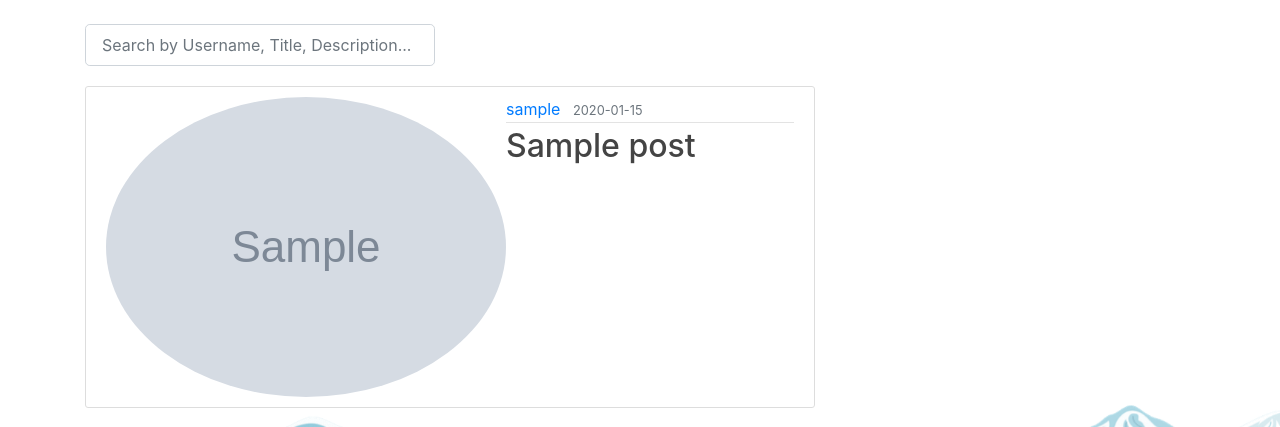
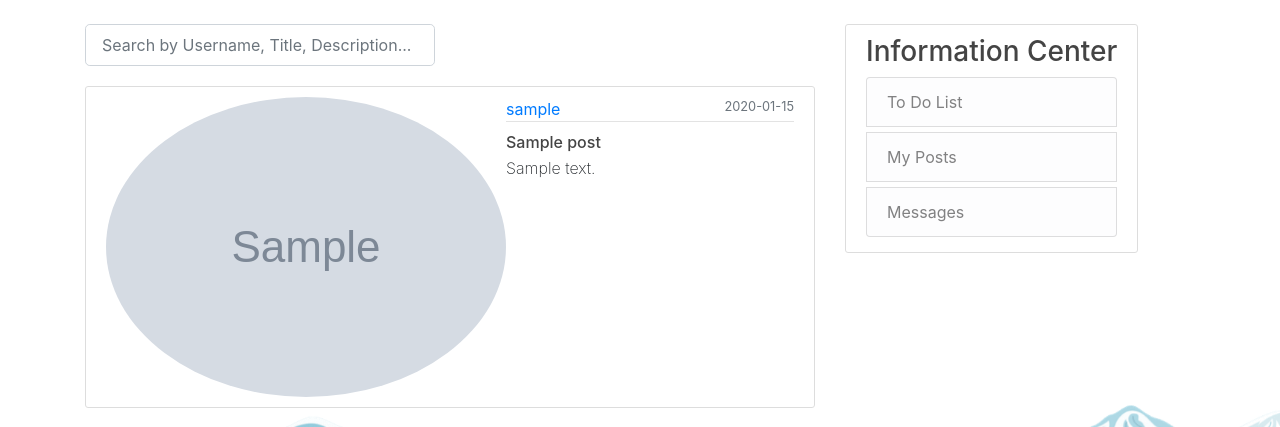
Before and after one commit to SinaBehrouz/Benefactors, a Flask app: page / in a window 1280 px wide. Shown: the part 56-483 px from the top of the page. Run offline with Flask 2, Linux system fonts and the light colour scheme; a user stored in the database is signed in; tables that the repository leaves empty hold one stand-in row (values such as "Sample post"); grey boxes marked "Sample" are stand-in pictures; some libraries are stand-ins or nearby versions.

Commit message:
css changes to make home page beautiful

```diff
--- a/web/app.py
+++ b/web/app.py
@@ -9,8 +9,9 @@ def create_db():
     db.create_all()
     from benefactors.models import User, Post
     users = []
-    users.append(User(id=1, username="sina", first_name="si", last_name="na", email="1@1.com", phone_number="1111", postal_code="111", password="111"))
-    users.append(User(id=2, username="Arian", first_name="Ari", last_name="an", email="2@2.com", phone_number="1111", postal_code="111", password="111"))
+    #the password is 123123123 ,use that to login
+    users.append(User(username="sina", first_name="si", last_name="na", email="1@1.com", phone_number="1111", postal_code="111", password="$2b$12$ppAg.mOnlIo15d0m7gPYr.1LZaUvuO29JVVBkv6bkQzQz6zK.f66y"))
+    users.append(User(username="Arian", first_name="Ari", last_name="an", email="2@2.com", phone_number="1111", postal_code="111", password="$2b$12$ppAg.mOnlIo15d0m7gPYr.1LZaUvuO29JVVBkv6bkQzQz6zK.f66y"))
     posts = []
     posts.append(Post(title="Gond with the Windds", description="A shitty book", user_id=1))
     posts.append(Post(title="CMPT-470 textbook", description="A ok book", user_id=1))
--- a/web/benefactors/routes.py
+++ b/web/benefactors/routes.py
@@ -39,6 +39,7 @@ def sign_up():
         return redirect(url_for('home'))
     if form.validate_on_submit():
         hash = bcrypt.generate_password_hash(form.password.data).decode('utf-8')
+        print(hash)
         user = User(username=form.username.data, first_name=form.first_name.data, last_name=form.last_name.data, email=form.email.data, phone_number=form.phone_number.data, postal_code=form.postal_code.data, password=hash)
         db.session.add(user)
         db.session.commit()
@@ -105,7 +106,6 @@ def home():
                                                     User.username.ilike(searchString))).all()
     else:
         posts = Post.query.order_by(Post.date_posted.desc()).all()
-    print(posts)
     return render_template('home.html', posts=posts, form=form)
 
 #-----------------------------------------------Posts----------------------------------------------
--- a/web/benefactors/static/main.css
+++ b/web/benefactors/static/main.css
@@ -39,8 +39,19 @@ h1, h2, h3, h4, h5, h6 {
   margin-bottom: 20px;
 }
 
+.content-section:hover {
+  background: #ffffff;
+  padding: 10px 20px;
+  border: 1px solid #dddddd;
+  border-radius: 3px;
+  margin-bottom: 20px;
+  transition: all 0.3s ease-in-out;
+  transform: scale(1.05);
+}
+
 .article-title {
   color: #444444;
+  font-size: 1rem;
 }
 
 a.article-title:hover {
@@ -50,13 +61,16 @@ a.article-title:hover {
 
 .article-content {
   white-space: pre-line;
+  font-weight: 200;
 }
 
 .article-metadata {
-  padding-bottom: 1px;
-  margin-bottom: 4px;
-  border-bottom: 1px solid #e3e3e3
+  display: flex;
+  justify-content: space-between;
+  padding: 0;
+  border-bottom: 1px solid #e3e3e3;
 }
+
 
 .article-metadata a:hover {
   color: #333;
--- a/web/benefactors/templates/home.html
+++ b/web/benefactors/templates/home.html
@@ -25,8 +25,8 @@
                     <a class="mr-2" href="#">{{ post.author.username }}</a>
                     <small class="text-muted">{{ post.date_posted.strftime('%Y-%m-%d') }}</small>
                 </div>
-                <h2><a class="article-title" href="{{ url_for('post', post_id=post.id) }}">{{ post.title }}</a></h2>
-                <p class="article-content">{{ post.content }}</p>
+                <h3 style="margin-bottom:0;"><a class="article-title" href="{{ url_for('post', post_id=post.id) }}">{{ post.title }}</a></h3>
+                <p class="article-content">{{ post.description }}</p>
             </div>
         </article>
     {% endfor %}
--- a/web/benefactors/templates/layout.html
+++ b/web/benefactors/templates/layout.html
@@ -38,7 +38,7 @@
 </header>
 <main role="main" class="container">
      <div class="row">
-        <div class="col-xl-8">
+       <div class="col-md-8">
          {% with messages = get_flashed_messages(with_categories=true) %}
            {% if messages %}
              {% for category, message in messages %}
@@ -50,6 +50,18 @@
          {% endwith %}
          {% block content %}{% endblock %}
        </div>
+       {% if current_user.is_authenticated %}
+       <div class="col-md-4">
+         <div class="content-section" style="position:fixed; transform: none;">
+           <h3>Information Center</h3>
+             <ul class="list-group">
+               <li class="list-group-item list-group-item-light" style="margin-bottom: 5px;"> <a class="list-group-item-light" href="#">To Do List</a> </li>
+               <li class="list-group-item list-group-item-light" style="margin-bottom: 5px;"> <a class="list-group-item-light" href="#">My Posts</a> </li>
+               <li class="list-group-item list-group-item-light" style="margin-bottom: 5px;"> <a class="list-group-item-light" href="#">Messages</a> </li>
+             </ul>
+         </div>
+       </div>
+       {%endif%}
      </div>
    </main>
 
```
Lines whose indentation alone changed are shown as unchanged.
